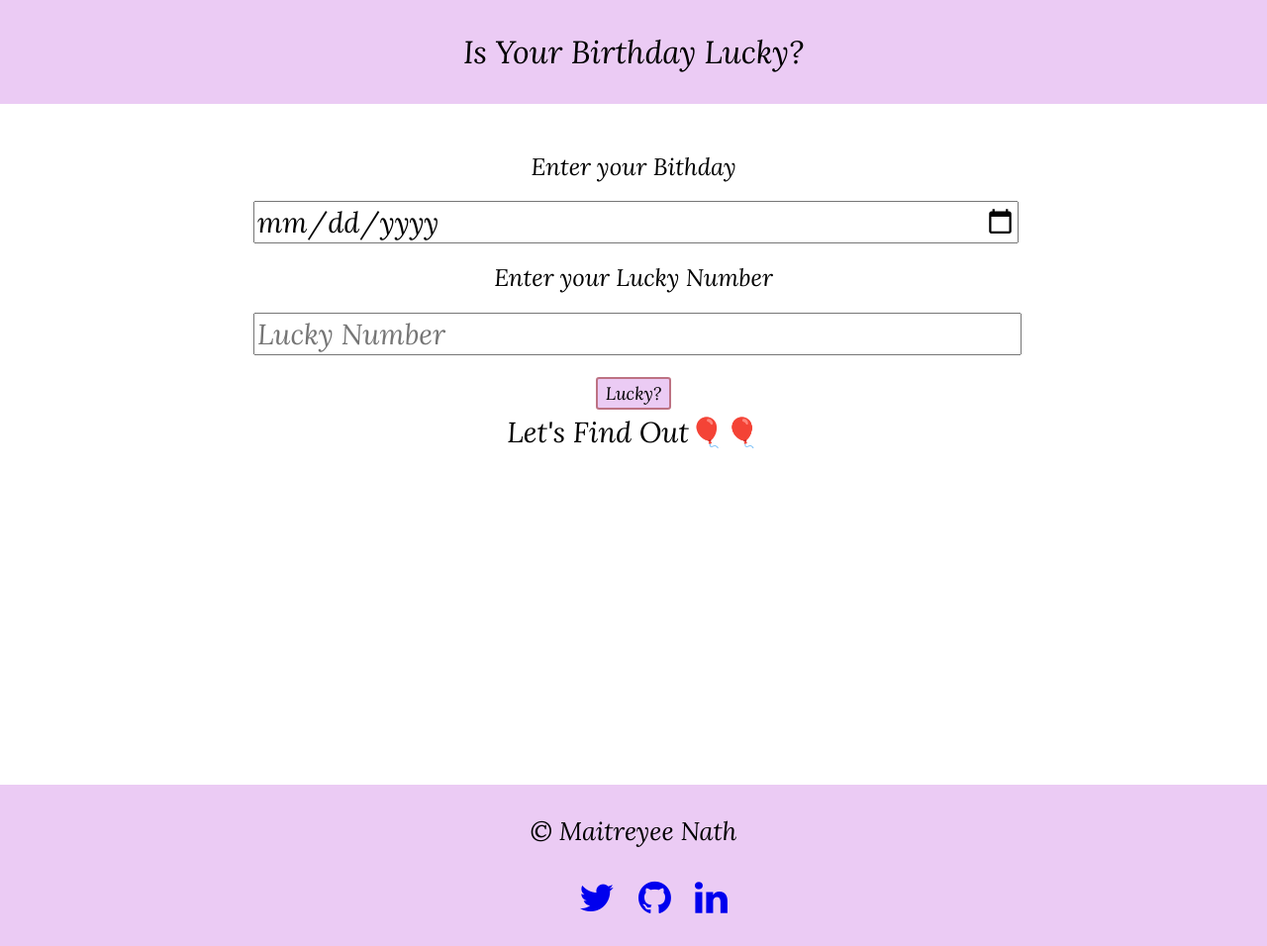
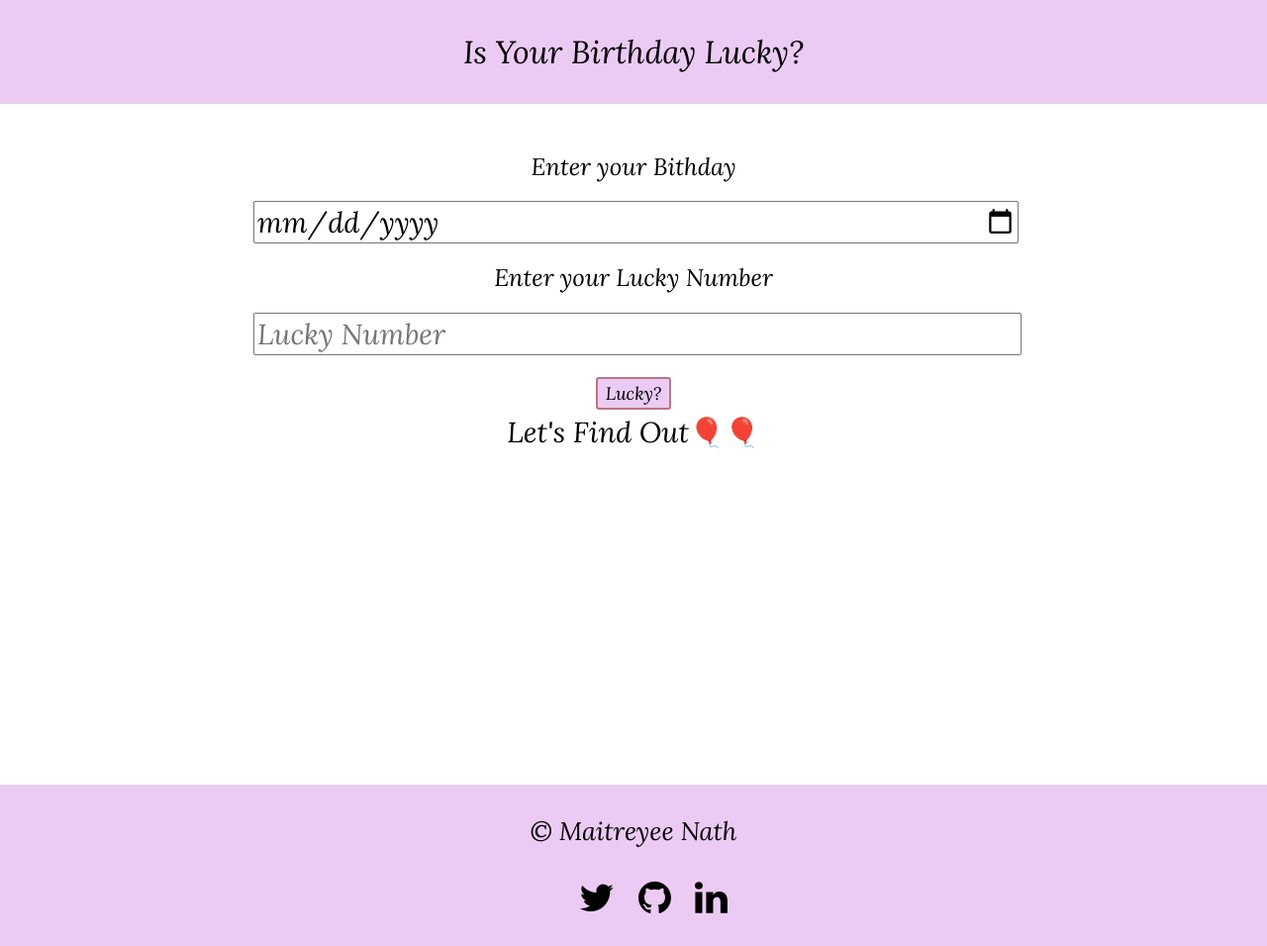
Before and after one commit to mnath30/Lucky-Bithdate, a plain HTML site: page index.html in a window 1280 px wide. Shown: the whole page at 99% size. Drawn offline with Linux system fonts and the light colour scheme.

Commit message:
style: changed the color of social media icons

```diff
--- a/style.css
+++ b/style.css
@@ -80,3 +80,6 @@ footer{
 p{
     font-size:1.6rem;
 }
+.fa{
+    color:black;
+}
```
